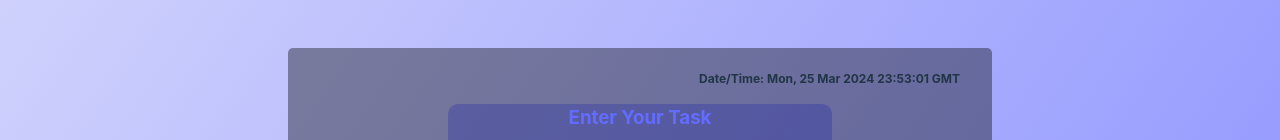
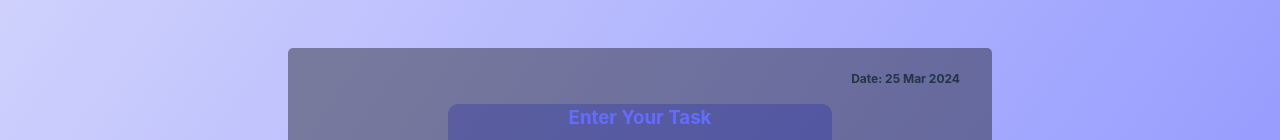
Before and after one commit to TajjDev/to-do-with-react, a React (Vite) app: page / in a window 1280 px wide. Shown: the part 195-335 px from the top of the page. Built offline with nearby package versions, Linux system fonts and the light colour scheme.

Commit message:
Update App.jsx

```diff
--- a/src/App.jsx
+++ b/src/App.jsx
@@ -31,16 +31,12 @@ function App() {
     setTask([...array])
   }
 
- function updatetime(){
-  let current = new Date()
-  let curr = current.toUTCString()
-  return (curr)
- }
- setInterval(updatetime(), 1000);
- updatetime()
+let date ;
+    date = new Date().toUTCString();
+    date = date.split(' ').slice(1, 4).join(" ");
   return (
     <>
-    <h4>Date/Time: {updatetime()}</h4>
+    <h4>Date: {date}</h4>
       <InputSection value={input} change={() => newTask(event.target.value)} btnFunc={addToTaskArray}></InputSection>
       <Store task={
         Task.map((item, index) => {
```
